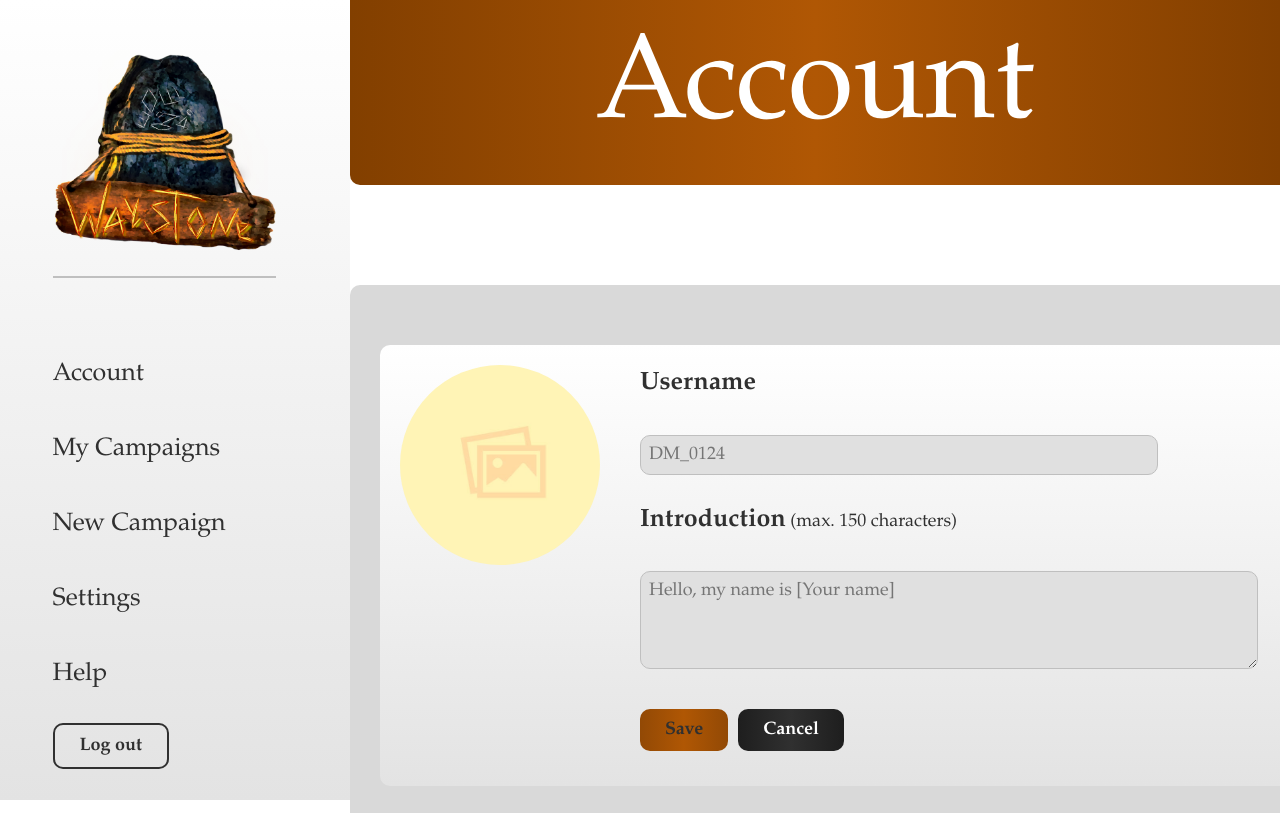
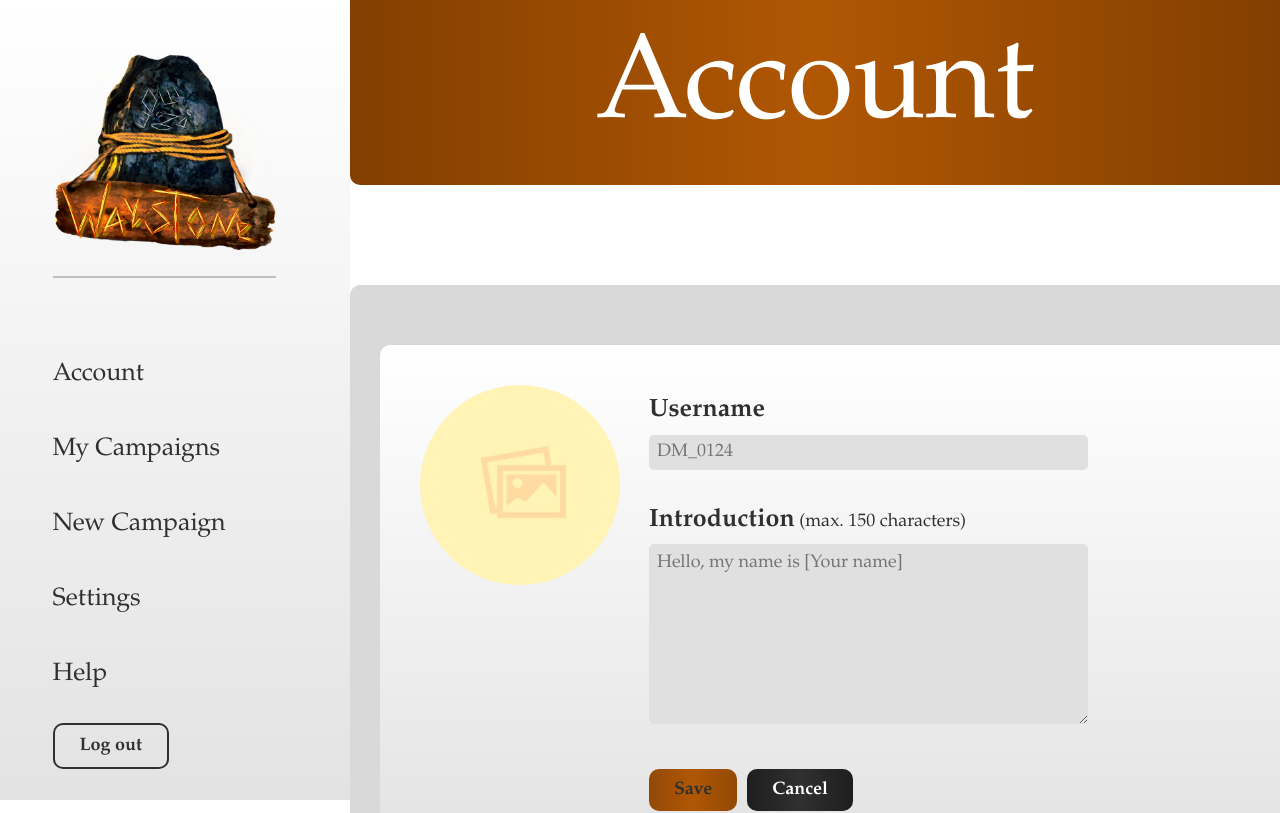
Before and after one commit to WouterOnGithub/Waystone, a React (Vite) app in the folder waystoneProject/: page /user/Account_Page_EDIT in a window 1280 px wide. Shown: the top 813 px of the page. Built offline with nearby package versions, Linux system fonts and the light colour scheme; no server answers.

Commit message:
Finished CSS Account_Page_EDIT

```diff
--- a/waystoneProject/src/pages/Account_Page_EDIT.jsx
+++ b/waystoneProject/src/pages/Account_Page_EDIT.jsx
@@ -112,13 +112,18 @@ function Account_Page_EDIT() {
   };
 
   return (
+
     <div className="full-page">
+
       <Sidebar />
+
       <div id="main">
+
         <Header title="Account" />
 
         <div id="content">
           <section id="account-box" className="account-profile">
+
             <div className="account-avatar-wrap">
               <img
                 src={getAvatarUrl()}
@@ -135,12 +140,16 @@ function Account_Page_EDIT() {
                 onChange={handleImageChange}
               />
             </div>
-            <div className="account-details">
+
+            <div id="input-box-gray">
               <form onSubmit={handleSave}>
-                <label htmlFor="nickname">
-                  <b>Username</b>
-                </label>
+
                 <br />
+
+                <label htmlFor="nickname"><b>Username</b></label>
+
+                <br />
+
                 <input
                   type="text"
                   id="nickname"
@@ -149,12 +158,14 @@ function Account_Page_EDIT() {
                   value={username}
                   onChange={(e) => setUsername(e.target.value)}
                 />
+
                 <br />
                 <br />
-                <label htmlFor="introduction">
-                  <b>Introduction</b> (max. 150 characters)
-                </label>
+
+                <label htmlFor="introduction"><b>Introduction</b> (max. 150 characters)</label>
+
                 <br />
+
                 <textarea
                   name="introduction"
                   id="introduction"
@@ -163,17 +174,22 @@ function Account_Page_EDIT() {
                   value={introduction}
                   onChange={(e) => setIntroduction(e.target.value)}
                 />
+
                 <br />
+
                 <div className="account-actions">
                   <button id="button-green" type="submit">Save</button>
                   <button id="button-gray" type="submit">Cancel</button>
                 </div>
+
               </form>
             </div>
+
           </section>
         </div>
 
         <Footer />
+
       </div>
     </div>
   );
--- a/waystoneProject/src/pages/pages-css/Account_Page_EDIT.css
+++ b/waystoneProject/src/pages/pages-css/Account_Page_EDIT.css
@@ -1,43 +1,26 @@
-.account-actions {
+.account-actions /* The save and cancel button */
+{
   margin-top: 20px;
 }
 
-.account-details input {
-  width: 500px;
-  padding: 8px;
-  border: 1px solid var(--background-colour3);
-  border-radius: var(--border-radius);
-  background: var(--form-box-colour);
-  color: var(--text-color);
+.account-profile /* The profile section */
+{
+  align-items: flex-start;
 }
 
-.account-details textarea {
-  width: 600px;
-  height: 80px;
-  padding: 8px;
-  border: 1px solid var(--background-colour3);
-  border-radius: var(--border-radius);
-  background: var(--form-box-colour);
-  color: var(--text-color);
-  resize: vertical;
-}
-
-.account-details label {
-  color: var(--text-color);
-  margin-bottom: 5px;
-  display: block;
-}
-
-.account-profile {
-  align-items: flex-start;
-  gap: 40px;
-}
-
-.account-avatar-wrap img {
-  background: var(--background-colour3);
+.account-avatar-wrap img /* The profile image */
+{
   object-fit: cover;
+  cursor: pointer;
   border-radius: 500px;
   height: 200px;
   width: 200px;
-  cursor: pointer;
+  margin: 20px;
+  margin-right: 100px;
+  transition: box-shadow 0.3s ease, transform 0.3s ease;
 }
+.account-avatar-wrap img:hover
+{
+  box-shadow: 0 8px 20px rgba(43, 43, 43, 0.3);
+  transform: translateY(-2px);
+}
```
